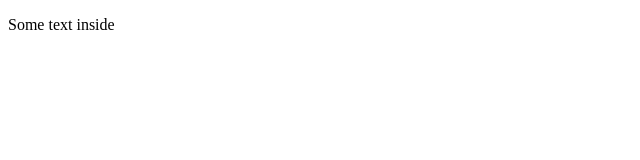
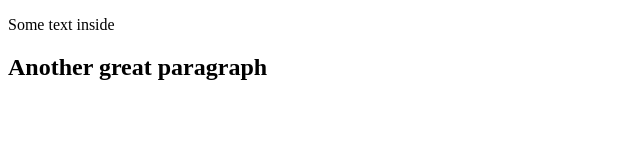
Before and after one commit to mathew43/nauka-gita-2, a plain HTML site: page index.html in a window 1280 px wide. Shown: the whole page, without its empty margins (0-640 px from the left). Drawn offline with Linux system fonts and the light colour scheme.

Commit message:
Add header in body

```diff
--- a/index.html
+++ b/index.html
@@ -6,5 +6,6 @@
   </head>
   <body>
   	<p>Some text inside</p>
+    <h2> Another great paragraph</h2>
   </body>
 </html>
```
